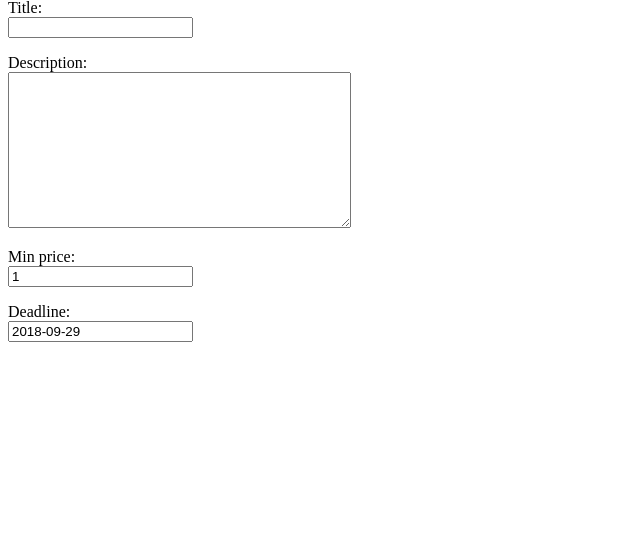
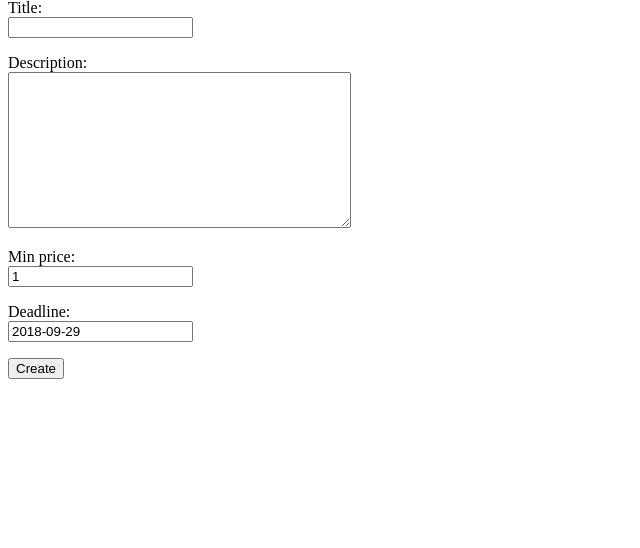
Before and after one commit to ThomasPoint/YAAS, a Django app: page /yaasapp/create_auction in a window 1280 px wide. Shown: the part 17-565 px from the top of the page, without its empty margins (0-640 px from the left). Run offline with Django 3.2, Linux system fonts and the light colour scheme; a user stored in the database is signed in; some libraries are stand-ins or nearby versions.

Commit message:
bugfix : the button create is now available

```diff
--- a/yaasapp/templates/yaasapp/create_auction.html
+++ b/yaasapp/templates/yaasapp/create_auction.html
@@ -32,6 +32,7 @@
 
           </p>
         {% endfor %}
+    <button type="submit">Create</button>
     </form>
 </body>
 </html>
```
